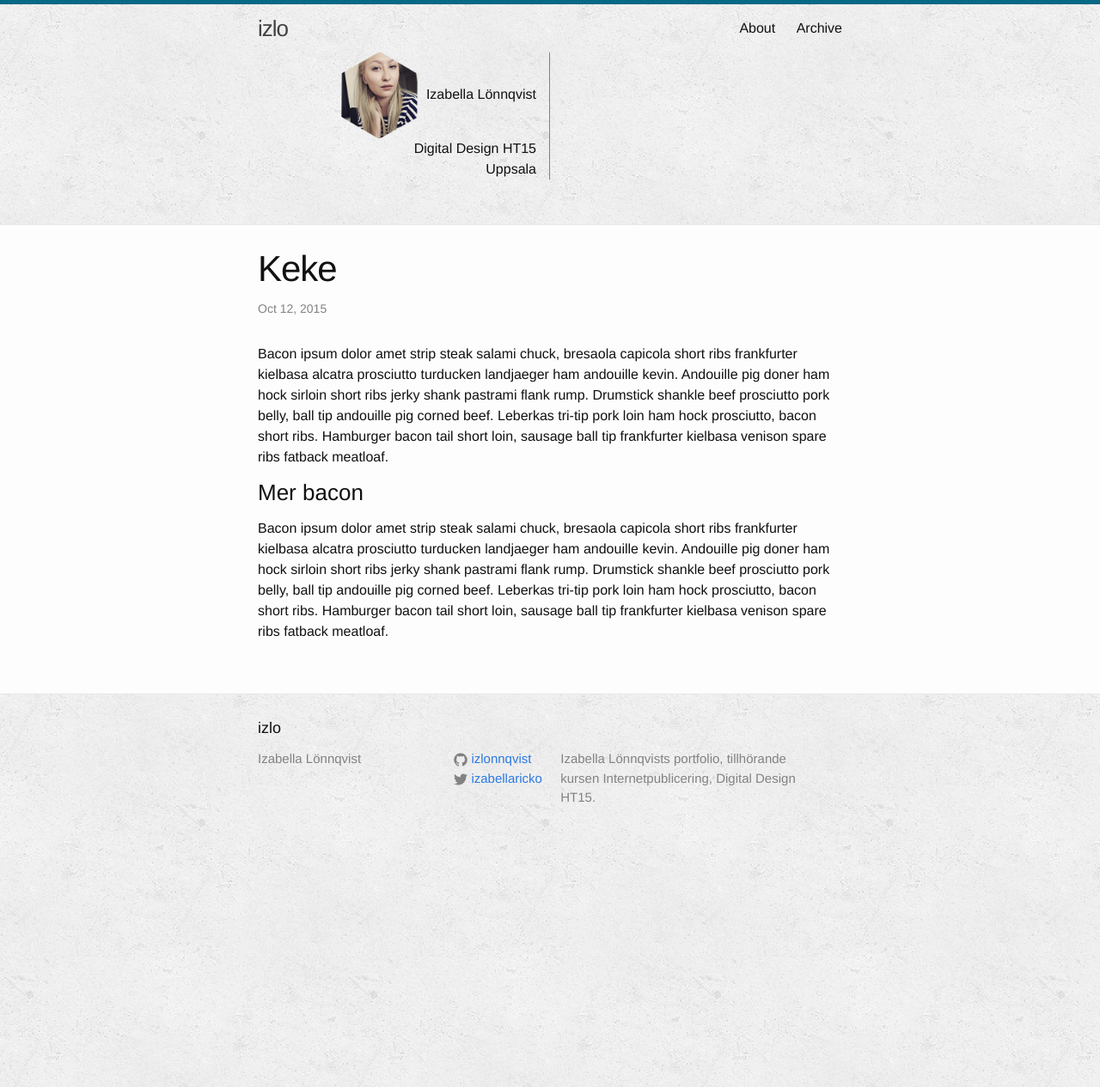
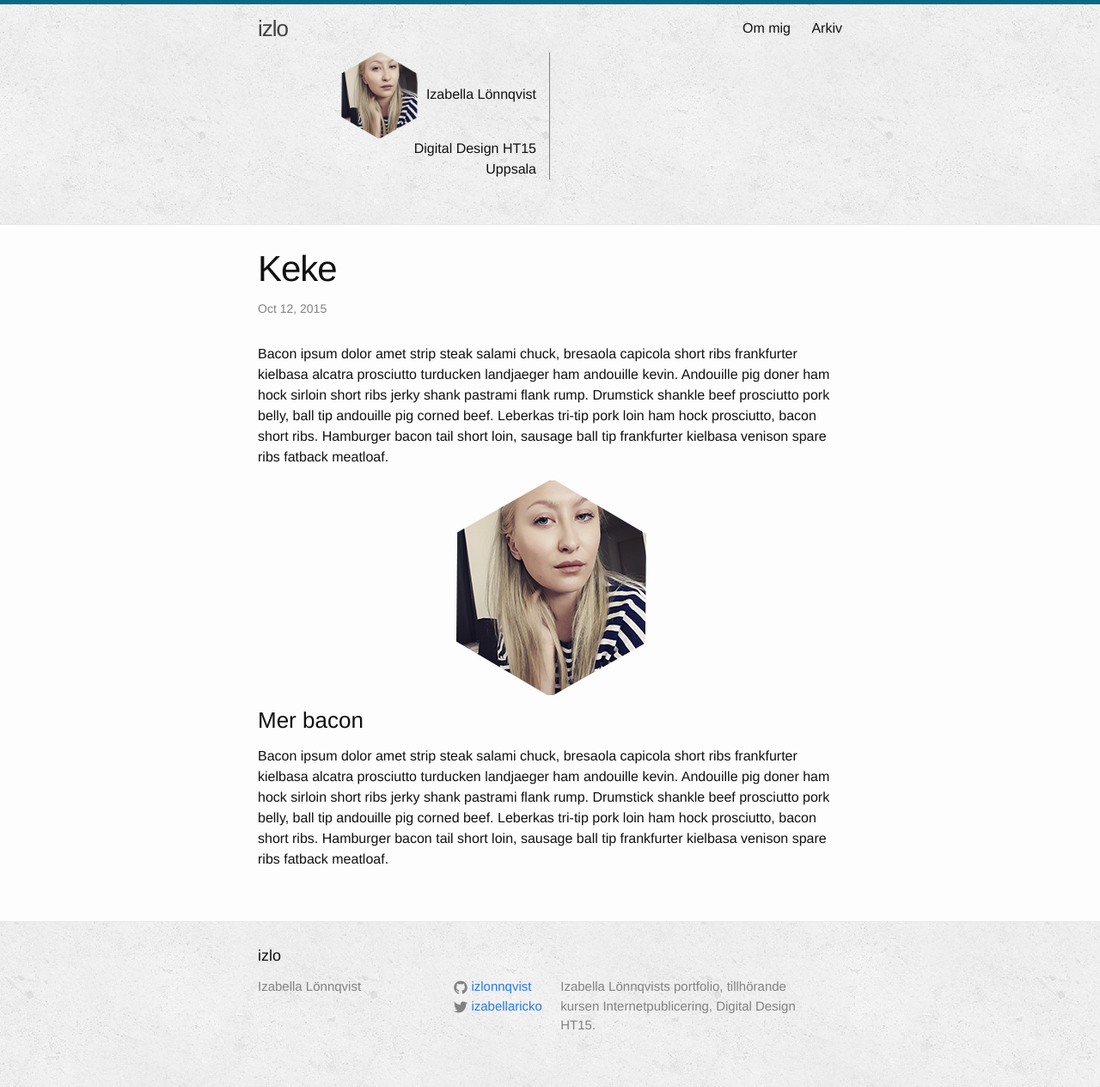
Before and after one commit to izlonnqvist/testsida, a Jekyll site: the page built from _posts/2015-10-12-hej.md, in a window 1280 px wide. Shown: the whole page at 86% size. Built offline with Jekyll 4.4.1, drawn with Linux system fonts in a browser that asks for light colours; nearby versions of some CDN libraries.

Commit message:
commit 2

```diff
--- a/_posts/2015-10-12-hej.md
+++ b/_posts/2015-10-12-hej.md
@@ -7,5 +7,7 @@ categories: ['work', 'code']
 
 Bacon ipsum dolor amet strip steak salami chuck, bresaola capicola short ribs frankfurter kielbasa alcatra prosciutto turducken landjaeger ham andouille kevin. Andouille pig doner ham hock sirloin short ribs jerky shank pastrami flank rump. Drumstick shankle beef prosciutto pork belly, ball tip andouille pig corned beef. Leberkas tri-tip pork loin ham hock prosciutto, bacon short ribs. Hamburger bacon tail short loin, sausage ball tip frankfurter kielbasa venison spare ribs fatback meatloaf.
 
+![Min bild](/testsida/img/profile_pic.png){: .center-image }
+
 ###Mer bacon
 Bacon ipsum dolor amet strip steak salami chuck, bresaola capicola short ribs frankfurter kielbasa alcatra prosciutto turducken landjaeger ham andouille kevin. Andouille pig doner ham hock sirloin short ribs jerky shank pastrami flank rump. Drumstick shankle beef prosciutto pork belly, ball tip andouille pig corned beef. Leberkas tri-tip pork loin ham hock prosciutto, bacon short ribs. Hamburger bacon tail short loin, sausage ball tip frankfurter kielbasa venison spare ribs fatback meatloaf.
--- a/_sass/_layout.scss
+++ b/_sass/_layout.scss
@@ -1,6 +1,8 @@
 /**
  * Site header
  */
+
+/* */
 .site-header {
     border-top: 5px solid #086986;
     border-bottom: 1px solid $grey-color-light;
@@ -246,3 +248,9 @@
         }
     }
 }
+
+.center-image
+{
+    margin: 0 auto;
+    display: block;
+}
--- a/about.md
+++ b/about.md
@@ -1,6 +1,6 @@
 ---
 layout: page
-title: About
+title: Om mig
 permalink: /about/
 ---
 
--- a/archive.md
+++ b/archive.md
@@ -1,6 +1,6 @@
 ---
 layout: page
-title: Archive
+title: Arkiv
 permalink: /archive/
 ---
 <div class="archive">
```
